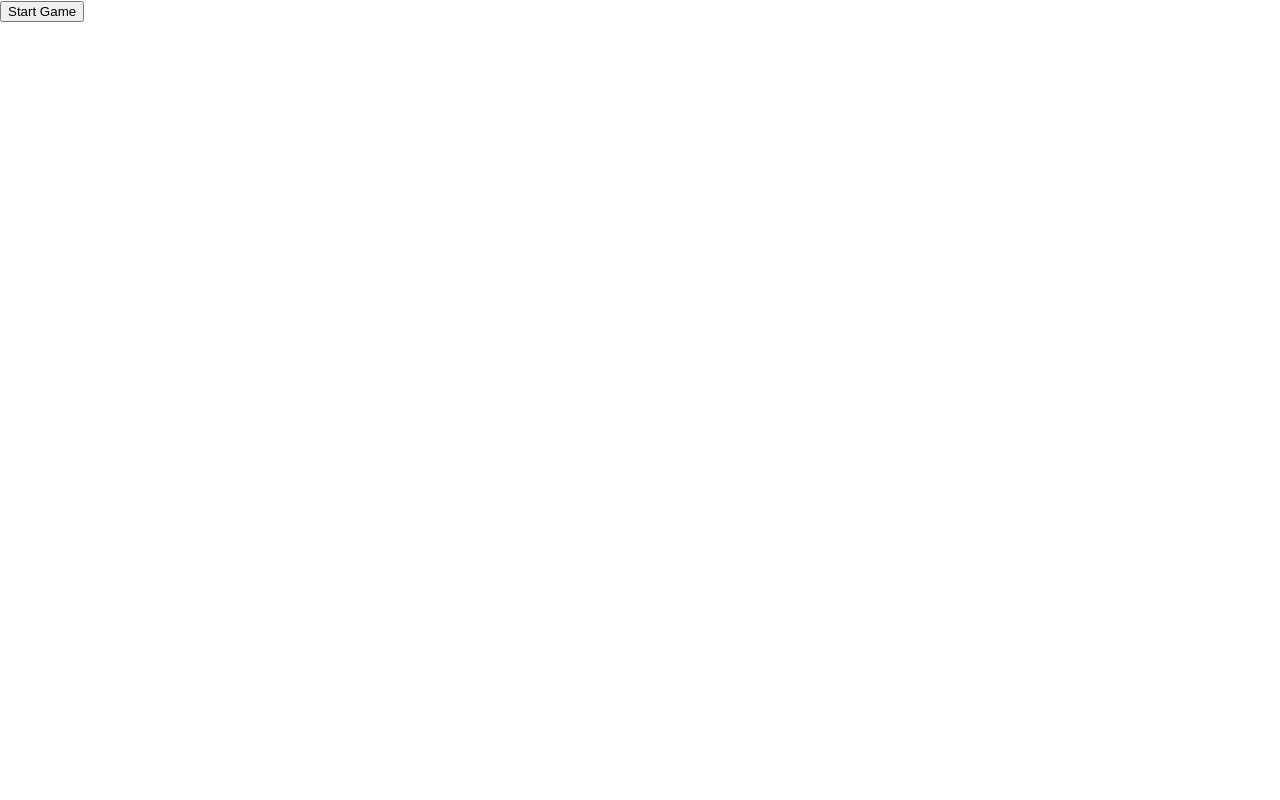
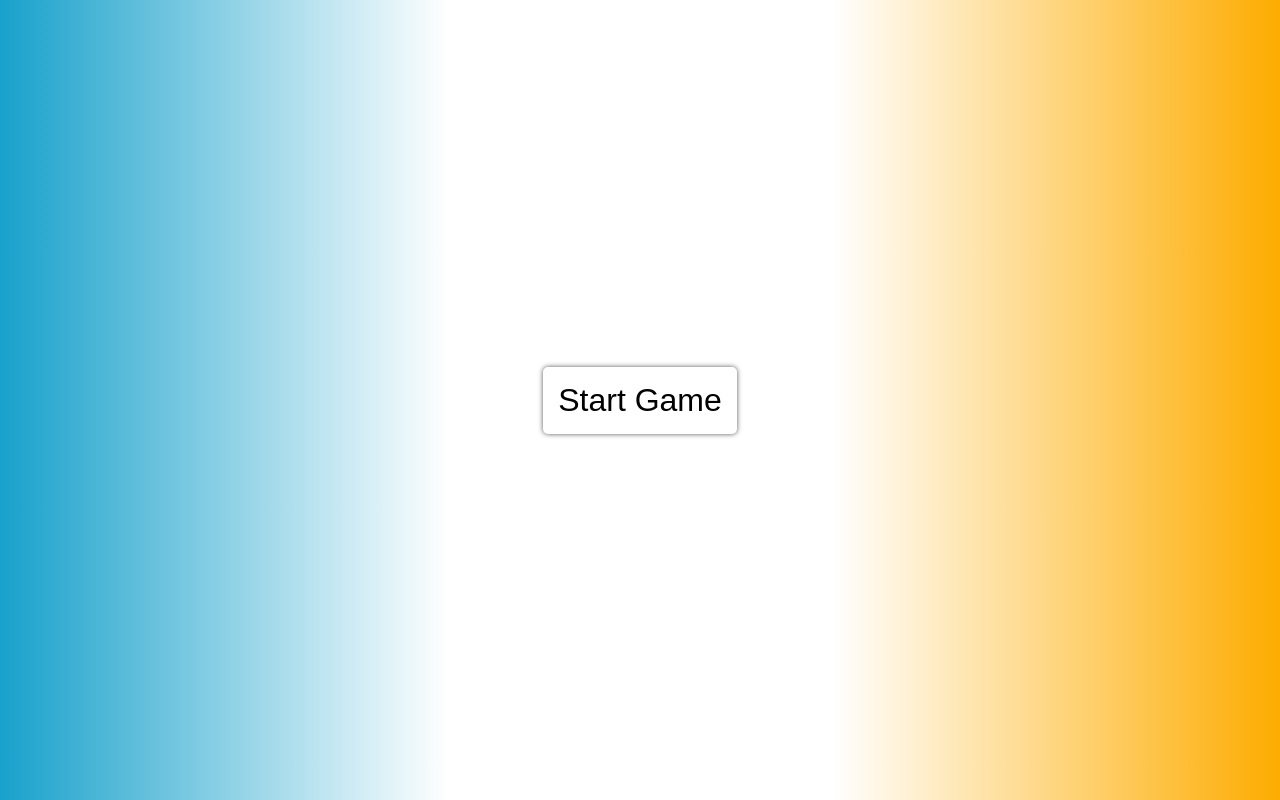
Before and after one commit to erichengler/battle-game, a React (Create React App) app: page / in a window 1280 px wide. Built offline with nearby package versions, Linux system fonts and the light colour scheme.

Commit message:
added some styling to background and start game button, changed readme

```diff
--- a/src/components/App/styles.module.css
+++ b/src/components/App/styles.module.css
@@ -1,2 +1,16 @@
 .main {
+    background: linear-gradient(
+        90deg,
+        rgba(24, 161, 203, 1) 0%,
+        rgba(255, 255, 255, 1) 35%,
+        rgba(255, 255, 255, 1) 65%,
+        rgba(253, 172, 0, 1) 100%
+    );
+
+    width: 100vw;
+    height: 100vh;
+    display: flex;
+    align-items: center;
+    flex-direction: column;
+    justify-content: space-between;
 }
--- a/src/components/StartMenu/styles.module.css
+++ b/src/components/StartMenu/styles.module.css
@@ -1,2 +1,16 @@
 .main {
+    height: 100vh;
+    display: flex;
+    align-items: center;
 }
+
+.startButton {
+    border: none;
+    outline: none;
+    padding: 15px;
+    font-size: 32px;
+    cursor: pointer;
+    border-radius: 5px;
+    background-color: white;
+    box-shadow: 0px 0px 5px rgb(85, 85, 85);
+}
```
Also changed, not shown: 1 other file (tests, documents, lock files or other folders).
